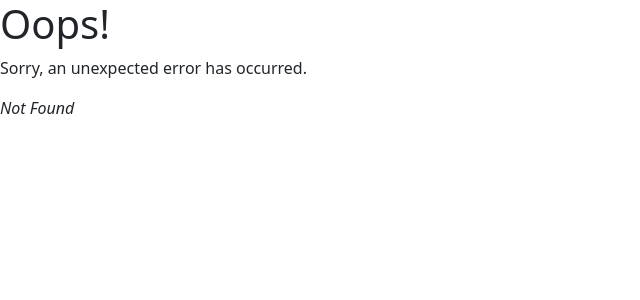
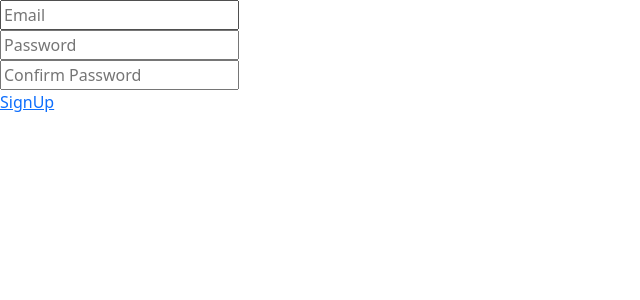
Before and after one commit to RishiSajay/PenPals, a React (Vite) app: page /signUp in a window 1280 px wide. Before the commit this address had no page. Shown: the top 300 px of the page, without its empty margins (0-640 px from the left). Built offline with nearby package versions, Linux system fonts and the light colour scheme.

Commit message:
logging in and signing up

```diff
--- /dev/null
+++ b/src/Components/SignUp.tsx
@@ -0,0 +1,19 @@
+import React from "react";
+
+const Login = () => {
+  return (
+    <>
+      <body>
+        <input type="text" id="email" placeholder="Email"/>
+        <br></br>
+        <input type="password" id="password" placeholder="Password"/>
+        <br></br>
+        <input type="password" id="passwordC" placeholder="Confirm Password"/>
+        <br></br>
+        <a href={"/home"}>SignUp</a>
+      </body>
+    </>
+  );
+};
+
+export default Login;
--- a/src/Components/Welcome.tsx
+++ b/src/Components/Welcome.tsx
@@ -6,7 +6,7 @@ const Welcome = () => {
       <div>Welcome To PenPals!</div>
       <a href={"/login"}>Login</a>
       <br></br>
-      <a href={"/home"}>Sign Up</a>
+      <a href={"/signUp"}>Sign Up</a>
     </>
   );
 };
--- a/src/main.tsx
+++ b/src/main.tsx
@@ -6,6 +6,7 @@ import Welcome from "./Components/Welcome.tsx";
 import Home from "./Components/Home.tsx";
 import ErrorPage from "./Components/ErrorPage.tsx";
 import Login from "./Components/Login.tsx";
+import SignUp from "./Components/SignUp.tsx";
 import "bootstrap/dist/css/bootstrap.css";
 
 const router = createBrowserRouter([
@@ -28,6 +29,11 @@ const router = createBrowserRouter([
     //element: <App></App>,
     element: <Login></Login>,
   },
+  {
+    path: "/signUp",
+    //element: <App></App>,
+    element: <SignUp></SignUp>,
+  }
 ]);
 
 ReactDOM.createRoot(document.getElementById("root")!).render(
```
